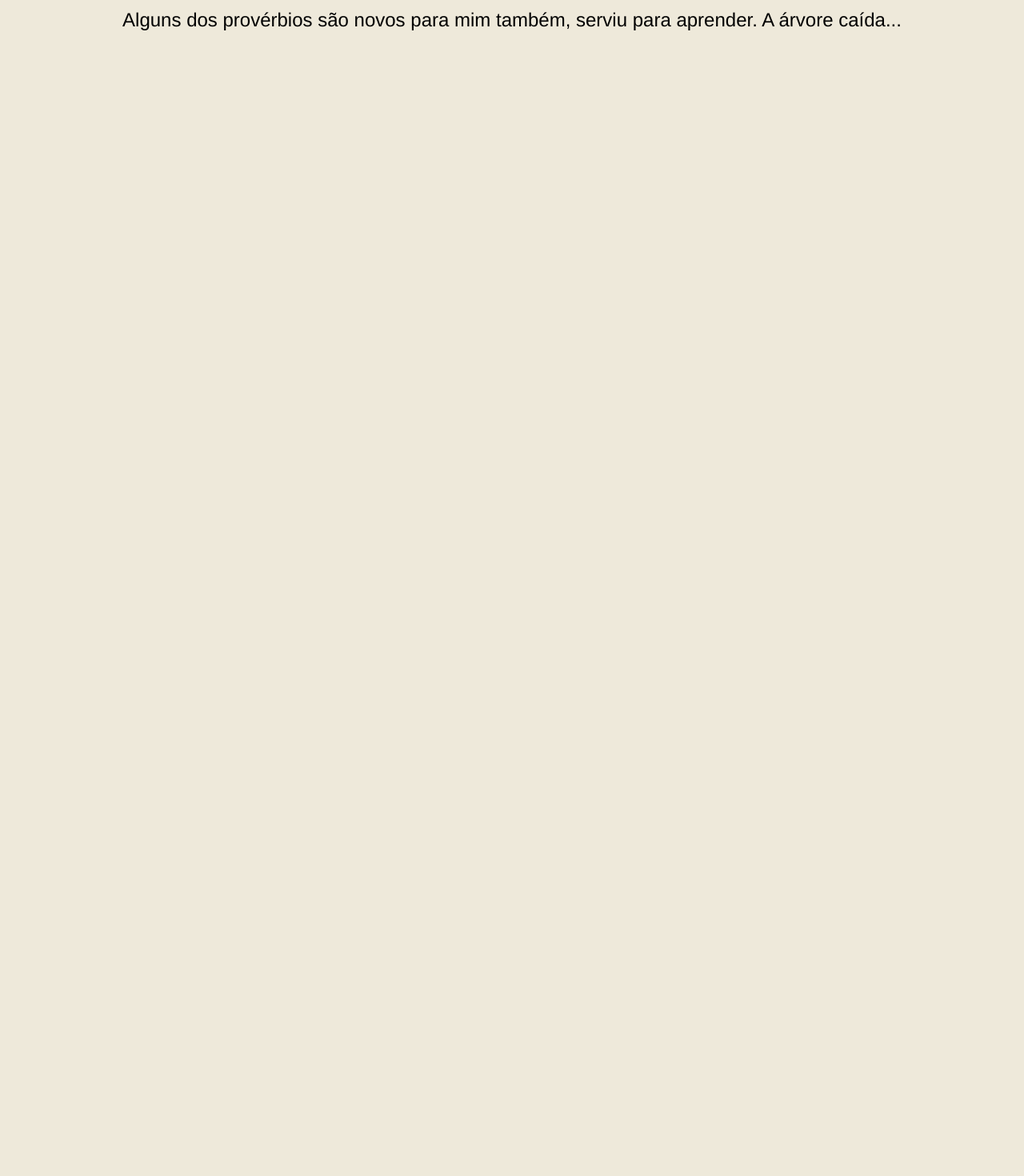
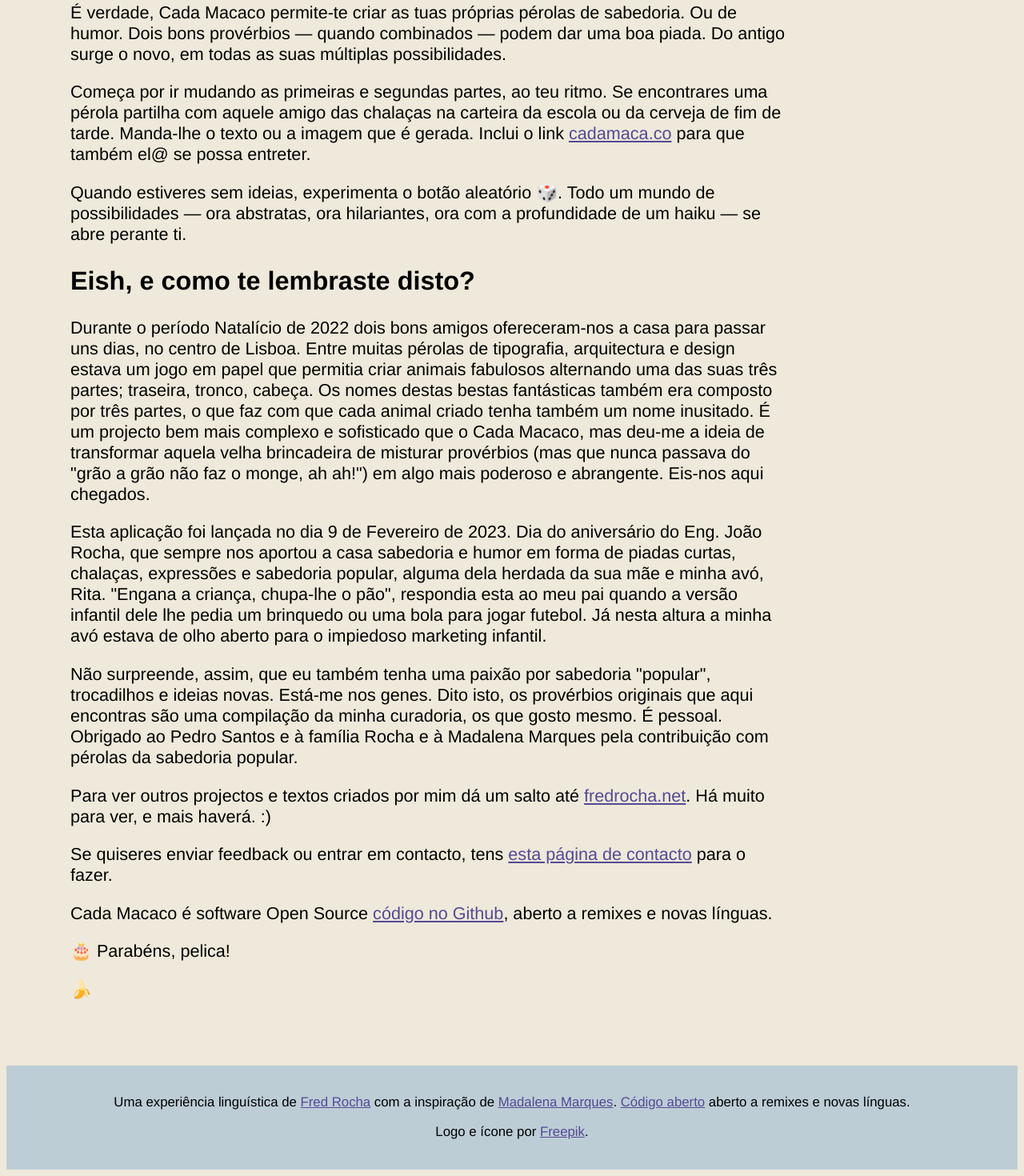
Before and after one commit to johnfisherman/Cada-Macaco, a Vue app: page /como-assim in a window 1280 px wide. Shown: the part 243-1713 px from the top of the page at 80% size. Before the commit the page ends 800 px from the top, so only its background shows below. Built offline with nearby package versions, Linux system fonts and the light colour scheme.

Commit message:
Bigger text at bigger resolutions. Better spacing between parts. A lighter salmon color for the proverbios buttons via 0to255.com.

```diff
--- a/src/App.vue
+++ b/src/App.vue
@@ -45,11 +45,10 @@ body {
 }
 
 a {
-  color: red;
+  color: var(--accent-color-strong);
 }
 
 nav {
-  max-width: 1200px;
   margin: 0 auto;
   background-color: var(--tertiary-color);
   display: flex;
@@ -58,8 +57,6 @@ nav {
 }
 
 nav a {
-  /* border: 1px solid teal !important; */
-  /* margin: 0 20px; */
   font-size: 18px;
   text-transform: uppercase;
   font-weight: bold;
@@ -101,4 +98,14 @@ nav .navigation-items a {
 nav .navigation-items a:first-child {
   text-align: right;
 }
+.running-text-section {
+  max-width: 900px;
+  margin-bottom: 40px;
+  padding: 20px 40px;
+  text-align: left;
+  font-family: var(--ui-font-family);
+  text-align: left;
+  margin-left: 40px;
+  font-size: 0.9em;
+}
 </style>
--- a/src/assets/styles/variables.css
+++ b/src/assets/styles/variables.css
@@ -6,7 +6,8 @@
     --secondary-color: #93BFCF;
     --tertiary-color: #BDCDD6;
     --quadri-color: #EEE9DA;
-    --accent-color: #FD8A8A;
+    --accent-color-strong: #FD8A8A;
+    --accent-color: #FECDCD;
 
     /* UI */
     --active-button-bg-color: #dedede;
--- a/src/components/RemixerProverbios.vue
+++ b/src/components/RemixerProverbios.vue
@@ -149,7 +149,7 @@
       aberto a remixes e novas línguas.
     </p>
     <p>
-      Cada Macaco permite fazer um total de
+      Cada Macaco 🙊 permite fazer um total de
       <strong
         >{{
           primeirasPartes.length * primeirasPartes.length
@@ -354,7 +354,6 @@ h3 {
   font-weight: 300;
 }
 .remixer-proverbios {
-  /* border: 1px solid hotpink !important; */
   display: flex;
   flex-direction: column;
   justify-content: center;
@@ -370,17 +369,11 @@ h3 {
 .partes-de-proverbio button {
   background-color: var(--accent-color);
 }
-#primeiras-partes {
-  /* border: 1px solid black !important; */
-}
-#segundas-partes {
-  /* border: 1px solid palegreen !important; */
-}
 button {
   visibility: hidden;
   background: none;
   border: none;
-  border: 1px solid #4e4e4e;
+  /* border: 1px solid #4e4e4e; */
   width: 60px;
   margin: 0px 40px;
   border-radius: 4px;
@@ -460,13 +453,11 @@ button#sharing-button.pressed:hover {
     font-size: 1em;
   }
   #primeiras-partes {
-    /* border: 1px solid black !important; */
-    padding-right: 5px;
+    padding-right: 2px;
     text-align: right;
   }
   #segundas-partes {
-    /* border: 1px solid palegreen !important; */
-    padding-left: 5px;
+    padding-left: 2px;
     text-align: left;
   }
   .social-sharing img {
@@ -474,27 +465,32 @@ button#sharing-button.pressed:hover {
   }
 }
 @media only screen and (min-width: 1100px) {
+  .partes-de-proverbio {
+    width: 50%;
+  }
   .partes-de-proverbio h3 {
-    font-size: 1.4em;
-    /* border: 1px solid teal !important; */
+    font-size: 1.5em;
   }
 }
 @media only screen and (min-width: 1200px) {
   .partes-de-proverbio h3 {
-    font-size: 1.5em;
-    /* border: 1px solid lightcoral !important; */
+    font-size: 1.6em;
+  }
+  #primeiras-partes {
+    padding-right: 4px;
+  }
+  #segundas-partes {
+    padding-left: 4px;
   }
 }
 @media only screen and (min-width: 1300px) {
   .partes-de-proverbio h3 {
-    font-size: 1.6em;
-    /* border: 1px solid hotpink !important; */
+    font-size: 1.8em;
   }
 }
 @media only screen and (min-width: 1400px) {
   .partes-de-proverbio h3 {
-    font-size: 1.7em;
-    /* border: 1px solid greenyellow !important; */
+    font-size: 2em;
   }
 }
 ul {
--- a/src/views/ComoAssimView.vue
+++ b/src/views/ComoAssimView.vue
@@ -1,7 +1,143 @@
 <!-- eslint-disable prettier/prettier -->
 <template>
-  <div class="como-assim">
+  <section class="como-assim running-text-section">
     <h1>Como assim, provérbios novos?</h1>
-    <p>Alguns dos provérbios são novos para mim também, serviu para aprender. A árvore caída...</p>
-  </div>
+
+    <p>
+      É verdade, Cada Macaco permite-te criar as tuas próprias pérolas de sabedoria. Ou de humor. Dois bons provérbios — quando combinados — podem dar uma boa piada. Do antigo surge o novo, em todas as suas múltiplas possibilidades.
+    </p>
+
+    <p>
+      Começa por ir mudando as primeiras e segundas partes, ao teu ritmo. Se encontrares uma pérola partilha com aquele amigo das chalaças na carteira da escola ou da cerveja de fim de tarde. Manda-lhe o texto ou a imagem que é gerada. Inclui o link <a href='https://cadamaca.co' target='_blank' class='url'>cadamaca.co</a> para que também el@ se possa entreter.
+    </p>
+    <p>
+      Quando estiveres sem ideias, experimenta o botão aleatório 🎲. Todo um mundo de possibilidades — ora abstratas, ora hilariantes, ora com a profundidade de um haiku — se abre perante ti.
+    </p>
+    <h1>Eish, e como te lembraste disto?</h1>
+    <p>
+      Durante o período Natalício de 2022 dois bons amigos ofereceram-nos a casa para passar uns dias, no centro de Lisboa. Entre muitas pérolas de tipografia, arquitectura e design estava um jogo em papel que permitia criar animais fabulosos alternando uma das suas três partes; traseira, tronco, cabeça. Os nomes destas bestas fantásticas também era composto por três partes, o que faz com que cada animal criado tenha também um nome inusitado. É um projecto bem mais complexo e sofisticado que o Cada Macaco, mas deu-me a ideia de transformar aquela velha brincadeira de misturar provérbios (mas que nunca passava do &quot;grão a grão não faz o monge, ah ah!&quot;) em algo mais poderoso e abrangente. Eis-nos aqui chegados.
+    </p>
+    <p>
+      Esta aplicação foi lançada no dia 9 de Fevereiro de 2023. Dia do aniversário do Eng. João Rocha, que sempre nos aportou a casa sabedoria e humor em forma de piadas curtas, chalaças, expressões e sabedoria popular, alguma dela herdada da sua mãe e minha avó, Rita. &quot;Engana a criança, chupa-lhe o pão&quot;, respondia esta ao meu pai quando a versão infantil dele lhe pedia um brinquedo ou uma bola para jogar futebol. Já nesta altura a minha avó estava de olho aberto para o impiedoso marketing infantil.
+    </p>
+    <p>
+      Não surpreende, assim, que eu também tenha uma paixão por sabedoria &quot;popular&quot;, trocadilhos e ideias novas. Está-me nos genes. Dito isto, os provérbios originais que aqui encontras são uma compilação da minha curadoria, os que gosto mesmo. É pessoal. Obrigado ao Pedro Santos e à família Rocha e à Madalena Marques pela contribuição com pérolas da sabedoria popular.</p><p>Para ver outros projectos e textos criados por mim dá um salto até <a href='https://fredrocha.net' target='_blank' class='url'>fredrocha.net</a>. Há muito para ver, e mais haverá. :)
+    </p>
+    <p>
+      Se quiseres enviar feedback ou entrar em contacto, tens <a href="/contacto">esta página de contacto</a> para o fazer.
+    </p>
+    <p>
+      Cada Macaco é software Open Source <a href="https://github.com/johnfisherman/os-caes-ladram-no-seu-galho" target="_blank">código no Github</a>, aberto a remixes e novas línguas.
+    </p>
+    <p>
+      🎂 Parabéns, pelica!
+    </p>
+
+    <p>
+      🍌
+    </p>
+
+  </section>
+   <footer>
+    <p>
+      Uma experiência linguística de
+      <a href="https://fredrocha.net">Fred Rocha</a> com a inspiração de
+      <a href="https://madalenamarques.com" target="_blank">Madalena Marques</a
+      >.
+      <a
+        href="https://github.com/johnfisherman/os-caes-ladram-no-seu-galho"
+        target="_blank"
+        >Código aberto</a
+      >
+      aberto a remixes e novas línguas.
+    </p>
+    <p>
+      Logo e ícone por
+      <a
+        href="https://www.flaticon.com/authors/freepik"
+        title="muted monkey"
+        target="_blank"
+        >Freepik</a
+      >.
+    </p>
+  </footer>
 </template>
+<style scoped>
+.contacto {
+  text-align: left;
+  padding: 20px 40px;
+}
+form {
+  display: flex;
+  flex-direction: column;
+  margin-bottom: 40px;
+  font-family: var(--ui-font-family);
+  font-size: 0.9em;
+}
+form label {
+  font-size: 0.9em;
+}
+form label span {
+  width: 100%;
+  display: flex;
+  flex-direction: column;
+  padding-bottom: 10px;
+  font-weight: bold;
+  /* border: 3px solid hotpink !important; */
+}
+form input,
+form textarea {
+  padding: 10px;
+  font-family: var(--ui-font-family);
+  font-size: 1em;
+}
+
+form input {
+  box-shadow: inset 0 1px 1px rgba(0, 0, 0, 0.125);
+  min-width: 350px;
+  margin-bottom: 20px;
+}
+form textarea {
+  margin-bottom: 20px;
+  width: 100%;
+}
+form button {
+  max-width: 220px;
+  background-color: var(--accent-color);
+  border: none;
+  border: 1px solid #4e4e4e;
+  width: 150px;
+  margin: 0px 0px;
+  padding-top: 10px;
+  padding-bottom: 10px;
+  font-size: 0.7em;
+  border-radius: 4px;
+  font-weight: bold;
+}
+form button:hover {
+  transform: scale(1.1);
+  cursor: pointer;
+  transition: all ease-in-out 0.1s;
+}
+form button:active {
+  transform: scale(1);
+  cursor: pointer;
+  background-color: aquamarine;
+}
+@media only screen and (min-width: 800px) {
+  form textarea {
+    width: 600px;
+  }
+}
+a {
+  color: #554994;
+}
+footer {
+  font-size: 0.7em;
+  padding: 20px 40px;
+  background-color: var(--tertiary-color);
+}
+footer a:hover {
+  font-style: italic;
+}
+</style>
--- a/src/views/ContactoView.vue
+++ b/src/views/ContactoView.vue
@@ -1,5 +1,5 @@
 <template>
-  <div class="contacto">
+  <section class="contacto running-text-section">
     <h4>
       Tens algum provérbio a sugerir? Elogios a fazer? Encontraste a combinação
       perfeita, pronta a entrar nos cânones da Sabedoria Popular Portuguesa?
@@ -17,7 +17,7 @@
       <!-- your other form fields go here -->
       <button class="button" type="submit">Enviar</button>
     </form>
-  </div>
+  </section>
   <footer>
     <p>
       Uma experiência linguística de
@@ -45,12 +45,10 @@
 <style scoped>
 .contacto {
   text-align: left;
-  padding: 20px 40px;
 }
 form {
   display: flex;
   flex-direction: column;
-  margin-bottom: 40px;
   font-family: var(--ui-font-family);
   font-size: 0.9em;
 }
```
Also changed, not shown: 1 other file (tests, documents, lock files or other folders).
